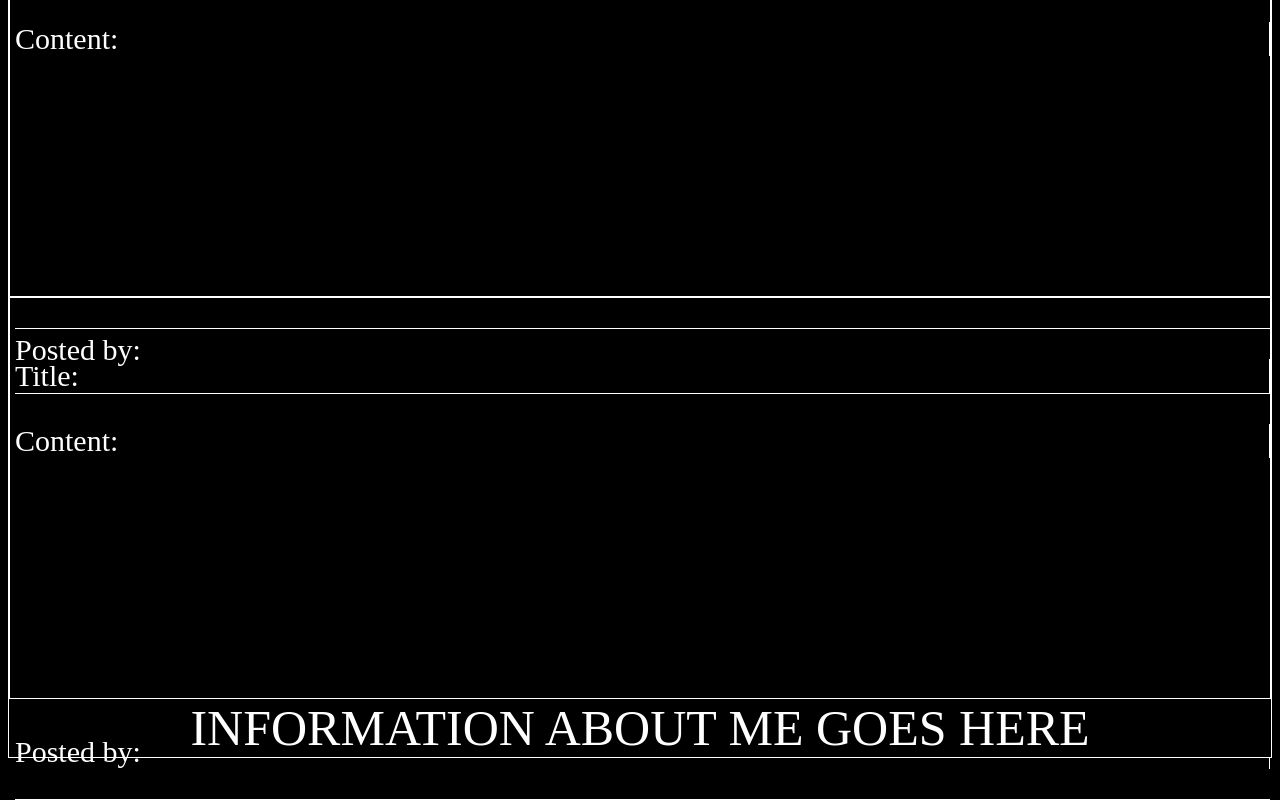
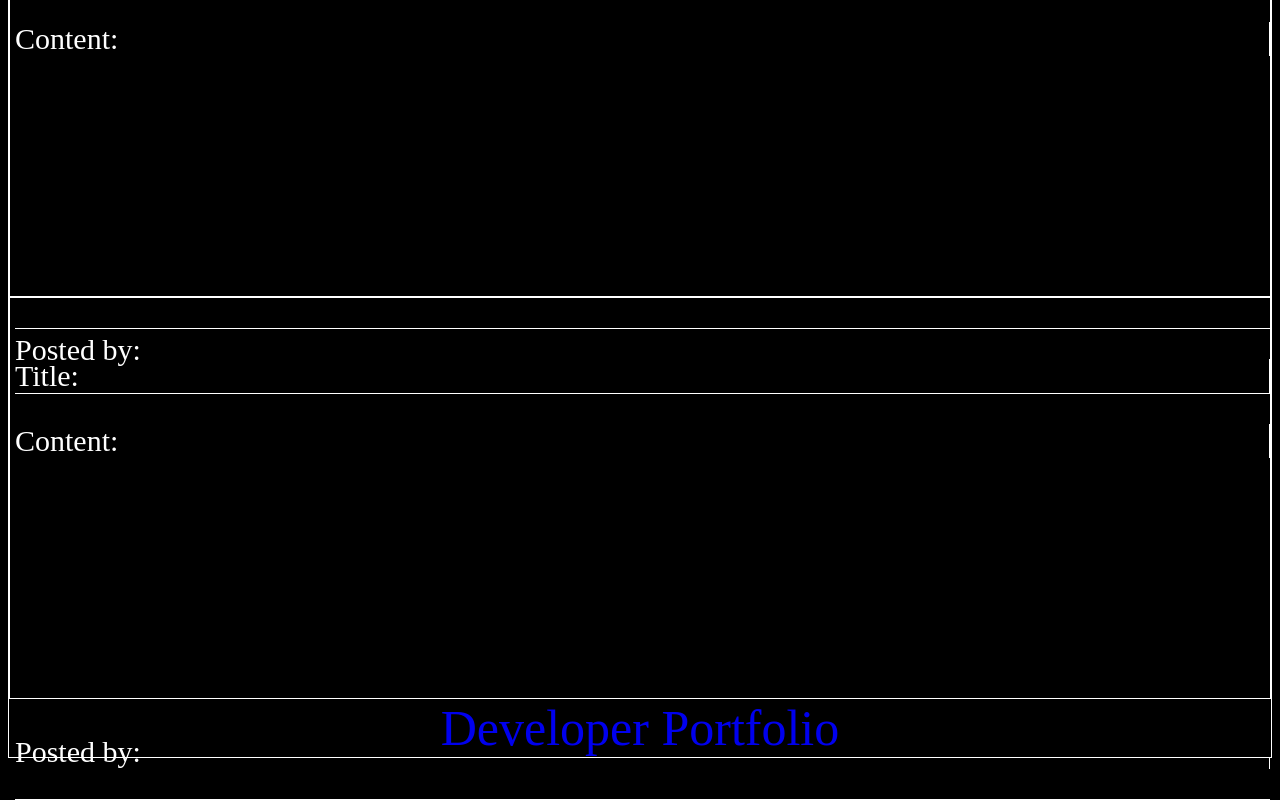
Before and after one commit to Soko77788/my-blog-hw4, a plain HTML site: page blog.html in a window 1280 px wide. Shown: the part 706-1506 px from the top of the page. Drawn offline with Linux system fonts and the light colour scheme.

Commit message:
readme updated and images added to files

```diff
--- a/assets/css/blog.css
+++ b/assets/css/blog.css
@@ -112,3 +112,15 @@ footer {
     border: 1px solid var(--secondary-color);
     text-align: center;
 }
+
+a:visited {
+    color: var(--secondary-color);
+}
+
+a:hover {
+    color: blue;
+}
+
+a {
+    text-decoration: none;
+}
--- a/blog.html
+++ b/blog.html
@@ -109,7 +109,7 @@
     </div>
 
     <footer>
-        INFORMATION ABOUT ME GOES HERE
+        <a target="_blank" href="https://soko77788.github.io/developer-portfolio/">Developer Portfolio</a>
     </footer>
 
 
```
Also changed, not shown: assets/images/form.png (added), assets/images/gobackbutton.png (added), assets/images/localStorage.png (added), 1 other file.
